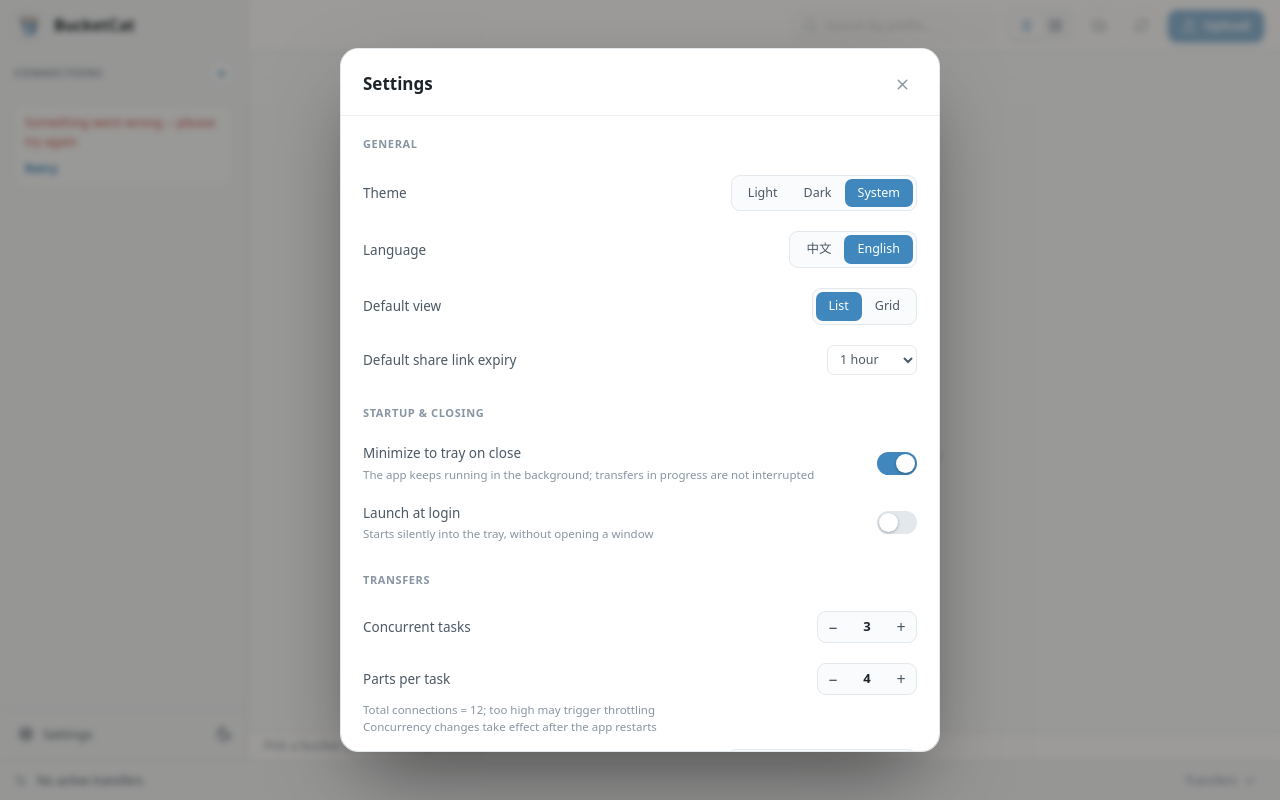
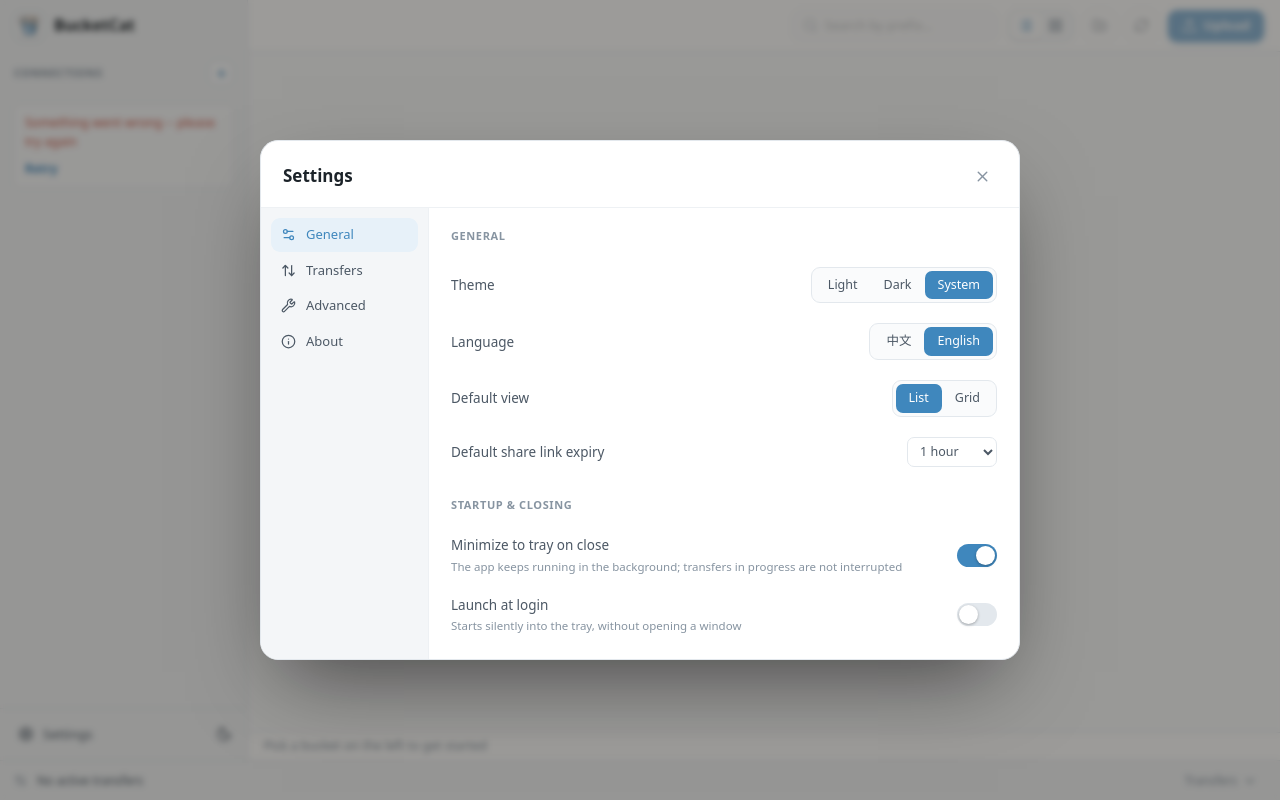
Before and after one commit to finch-xu/BucketCat, a React (Vite) app: page / in a window 1280 px wide. Both pictures are taken after a click on the button "Settings". Built offline with nearby package versions, Linux system fonts and the light colour scheme.

Commit message:
feat(ui): give Settings a two-pane layout with a category nav
760x520 fixed, so switching categories never resizes the window; only
the right pane scrolls. Modal itself is untouched -- passing
overflow-hidden is enough, tailwind-merge resolves it against the base
overflow-y-auto.

```diff
--- a/src/components/layout/app-shell.tsx
+++ b/src/components/layout/app-shell.tsx
@@ -1,6 +1,6 @@
 import { ConnectionModals } from "@/components/modals/connection-modals";
 import { ObjectDialogs } from "@/components/modals/object-dialogs";
-import { SettingsModal } from "@/components/modals/settings-modal";
+import { SettingsModal } from "@/components/modals/settings";
 import { AppStoreProvider } from "@/store/app-store";
 import { useTrayLabels } from "@/hooks/use-tray-labels";
 import { DetailsPanel } from "./details-panel";
--- a/src/components/modals/settings-modal.tsx
+++ /dev/null
@@ -1,44 +0,0 @@
-import { X } from "lucide-react";
-import { useTranslation } from "react-i18next";
-import { Modal } from "@/components/ui/modal";
-import { AboutPane } from "@/components/modals/settings/about-pane";
-import { AdvancedPane } from "@/components/modals/settings/advanced-pane";
-import { GeneralPane } from "@/components/modals/settings/general-pane";
-import { TransfersPane } from "@/components/modals/settings/transfers-pane";
-import { SectionTitle } from "@/components/modals/settings/shared";
-import { useApp } from "@/store/app-store";
-
-export function SettingsModal() {
-  const { t } = useTranslation();
-  const { showSettings, closeSettings } = useApp();
-
-  if (!showSettings) return null;
-
-  return (
-    <Modal onClose={closeSettings} className="w-[600px]">
-      <div className="sticky top-0 z-1 flex items-center justify-between border-b border-border2 bg-background px-[22px] pt-5 pb-4">
-        <div className="text-[17px] font-bold">{t("settings.title")}</div>
-        <button
-          type="button"
-          onClick={closeSettings}
-          className="flex size-[30px] cursor-pointer items-center justify-center rounded-lg text-muted-foreground hover:bg-hover hover:text-fg2"
-        >
-          <X className="size-[17px]" />
-        </button>
-      </div>
-      <div className="px-[22px] py-5">
-        <SectionTitle first>{t("settings.general")}</SectionTitle>
-        <GeneralPane />
-
-        <SectionTitle>{t("settings.transfers")}</SectionTitle>
-        <TransfersPane />
-
-        <SectionTitle>{t("settings.advanced")}</SectionTitle>
-        <AdvancedPane />
-
-        <SectionTitle>{t("settings.about")}</SectionTitle>
-        <AboutPane />
-      </div>
-    </Modal>
-  );
-}
--- /dev/null
+++ b/src/components/modals/settings/index.tsx
@@ -0,0 +1,98 @@
+import { ArrowUpDown, Info, Settings2, Wrench, X, type LucideIcon } from "lucide-react";
+import { useState } from "react";
+import { useTranslation } from "react-i18next";
+import { Modal } from "@/components/ui/modal";
+import { cn } from "@/lib/utils";
+import { useApp } from "@/store/app-store";
+import { AboutPane } from "./about-pane";
+import { AdvancedPane } from "./advanced-pane";
+import { GeneralPane } from "./general-pane";
+import { SectionTitle } from "./shared";
+import { TransfersPane } from "./transfers-pane";
+
+type CategoryId = "general" | "transfers" | "advanced" | "about";
+
+const CATEGORIES: {
+  id: CategoryId;
+  icon: LucideIcon;
+  navKey: string;
+  titleKey: string;
+}[] = [
+  { id: "general", icon: Settings2, navKey: "settings.navGeneral", titleKey: "settings.general" },
+  {
+    id: "transfers",
+    icon: ArrowUpDown,
+    navKey: "settings.navTransfers",
+    titleKey: "settings.transfers",
+  },
+  { id: "advanced", icon: Wrench, navKey: "settings.navAdvanced", titleKey: "settings.advanced" },
+  { id: "about", icon: Info, navKey: "settings.navAbout", titleKey: "settings.about" },
+];
+
+export function SettingsModal() {
+  const { t } = useTranslation();
+  const { showSettings, closeSettings } = useApp();
+  // Pane-local view state, deliberately not in the app store: reopening the
+  // modal back on "General" is the intuitive default, so there is nothing to
+  // persist.
+  const [active, setActive] = useState<CategoryId>("general");
+
+  if (!showSettings) return null;
+
+  return (
+    <Modal
+      onClose={closeSettings}
+      className="flex h-[520px] w-[760px] max-h-[88%] flex-col overflow-hidden"
+    >
+      <div className="flex shrink-0 items-center justify-between border-b border-border2 px-[22px] pt-5 pb-4">
+        <div className="text-[17px] font-bold">{t("settings.title")}</div>
+        <button
+          type="button"
+          onClick={closeSettings}
+          className="flex size-[30px] cursor-pointer items-center justify-center rounded-lg text-muted-foreground hover:bg-hover hover:text-fg2"
+        >
+          <X className="size-[17px]" />
+        </button>
+      </div>
+
+      <div className="flex min-h-0 flex-1">
+        <nav className="flex w-[168px] shrink-0 flex-col gap-0.5 border-r border-border2 bg-sidebar p-2.5">
+          {CATEGORIES.map(({ id, icon: Icon, navKey }) => (
+            <button
+              key={id}
+              type="button"
+              onClick={() => setActive(id)}
+              aria-current={active === id ? "page" : undefined}
+              className={cn(
+                "flex cursor-pointer items-center gap-2.5 rounded-[9px] px-2.5 py-[7px] text-[13px]",
+                active === id
+                  ? "bg-active font-medium text-primary"
+                  : "text-fg2 hover:bg-hover",
+              )}
+            >
+              <Icon className="size-[15px] shrink-0" />
+              {t(navKey)}
+            </button>
+          ))}
+        </nav>
+
+        {/* Every pane stays mounted for as long as the modal is open, hidden
+         * rather than unmounted, so switching categories neither refetches
+         * nor drops an optimistic value whose persist is still in flight. */}
+        <div className="min-w-0 flex-1 overflow-y-auto px-[22px] py-5">
+          {CATEGORIES.map(({ id, titleKey }) => (
+            <div key={id} hidden={active !== id}>
+              {/* `first` because this is the pane's own heading, not a
+               * mid-pane section break -- it must not carry the mt-5. */}
+              <SectionTitle first>{t(titleKey)}</SectionTitle>
+              {id === "general" && <GeneralPane />}
+              {id === "transfers" && <TransfersPane />}
+              {id === "advanced" && <AdvancedPane />}
+              {id === "about" && <AboutPane />}
+            </div>
+          ))}
+        </div>
+      </div>
+    </Modal>
+  );
+}
```
